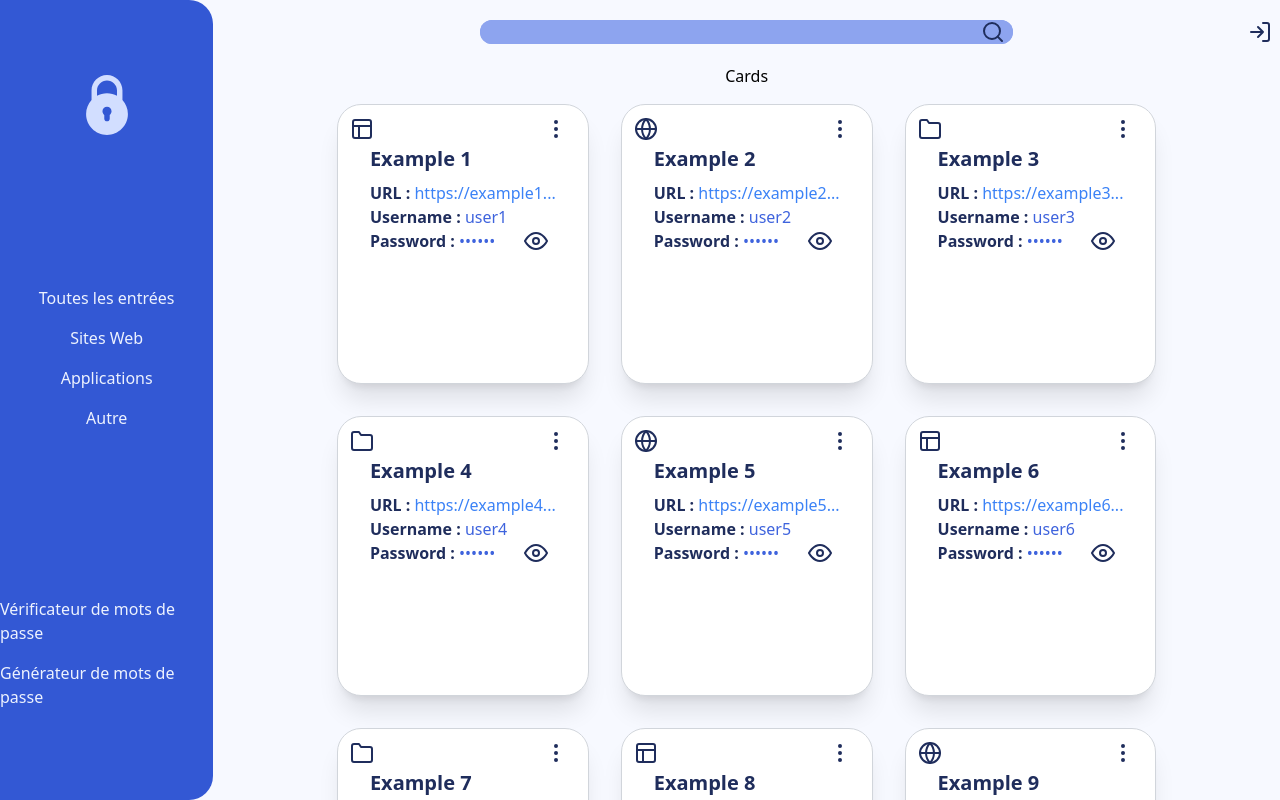
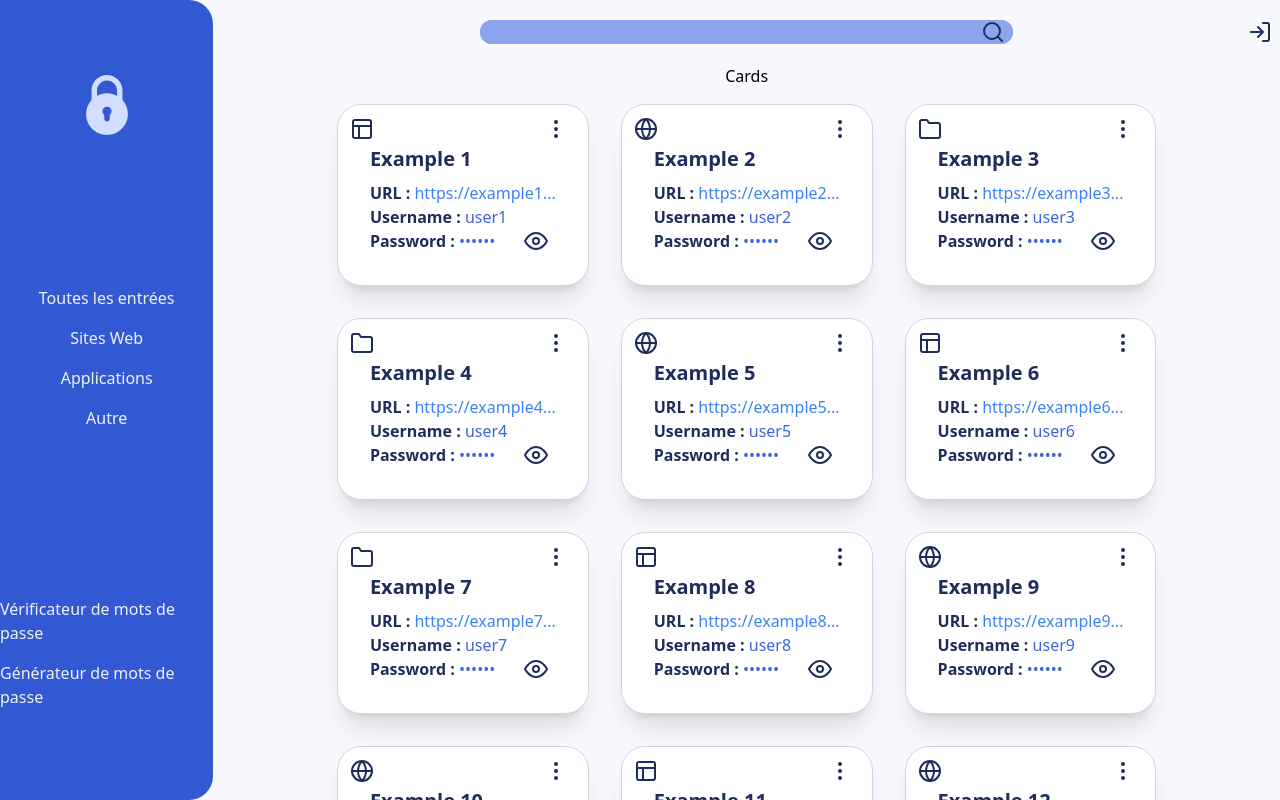
Before and after one commit to Shaktas/Projet-1-React-Express-Front, a React (Vite) app: page / in a window 1280 px wide. Built offline with nearby package versions, Linux system fonts and the light colour scheme.

Commit message:
Dev: Refactor Card components for improved layout and styling

```diff
--- a/src/Components/Cards/BackCard.jsx
+++ b/src/Components/Cards/BackCard.jsx
@@ -3,7 +3,7 @@ import MoreVerticalButton from "../ActionComponents/MoreVerticalButton";
 
 const BackCard = ({ onModify, onDelete, clickFlipHandler }) => {
   return (
-    <div className="relative min-w-[10vw] min-h-[10vh] flex flex-col justify-center items-center rounded-3xl shadow-xl border bg-white border-gray-300 p-12 mx-4">
+    <div className="relative flex flex-col justify-center items-center rounded-3xl shadow-xl border bg-white border-gray-300 p-[2.85rem] mx-4">
       <div className="absolute top-2 right-2">
         <MoreVerticalButton clickHandler={clickFlipHandler} />
       </div>
--- a/src/Components/Cards/Card.jsx
+++ b/src/Components/Cards/Card.jsx
@@ -29,7 +29,7 @@ const Card = ({ name, url, username, password, type }) => {
             clickFlipHandler={handleFlip}
           />
         </div>
-        <div className="absolute top-0 [backface-visibility:hidden] [transform:rotateY(180deg)]">
+        <div className="absolute inset-0 [backface-visibility:hidden] [transform:rotateY(180deg)]">
           <BackCard
             onModify={() => console.log("modify")}
             onDelete={() => console.log("delete")}
--- a/src/Components/Cards/FrontCard.jsx
+++ b/src/Components/Cards/FrontCard.jsx
@@ -44,7 +44,7 @@ const FrontCard = ({
   return (
     <>
       {popupSuccess ? <Modal properties={modals.success} /> : ""}
-      <div className="relative min-w-[10vw] min-h-[35vh] rounded-3xl text-blue-12 bg-white shadow-xl border border-gray-300 p-8 m-4">
+      <div className="relative rounded-3xl text-blue-12 bg-white shadow-xl border border-gray-300 p-8 m-4">
         <div className="absolute top-3 left-3">{logo}</div>
         <div className="absolute top-3 right-3">
           <MoreVerticalButton clickHandler={clickFlipHandler} />
```
